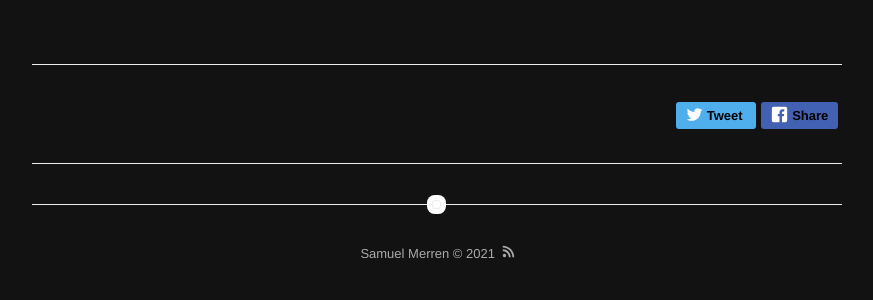
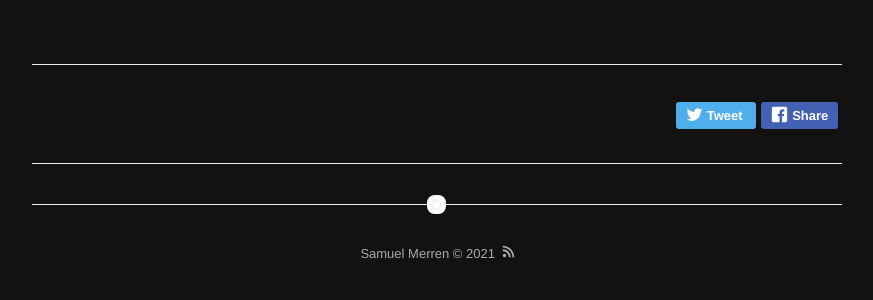
Before and after one commit to CasparovJR/CasparovJR.github.io, a Jekyll site: the page built from _posts/2021-04-08-ångstromCTF-nomnomnom.markdown, in a window 1280 px wide. Shown: the part 4229-4529 px from the top of the page, without its empty margins (203-1076 px from the left). Built offline with Jekyll 4.4.1, drawn with Linux system fonts in a browser that asks for light colours.

Commit message:
change share back

```diff
--- a/_sass/components/share.sass
+++ b/_sass/components/share.sass
@@ -30,7 +30,7 @@
         vertical-align: middle
         font-size: 13px
         font-weight: 700
-        color: #000
+        color: #fff
         padding: 6px 10px
         border-radius: 3px
         margin-left: 5px
```
